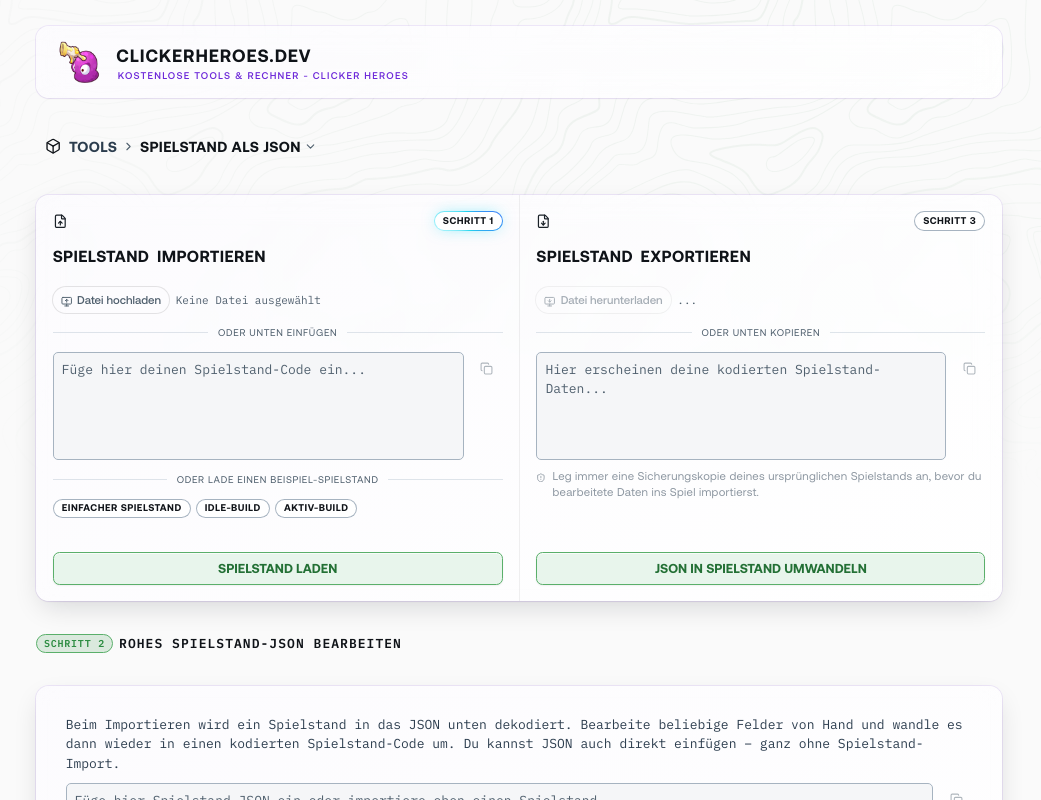
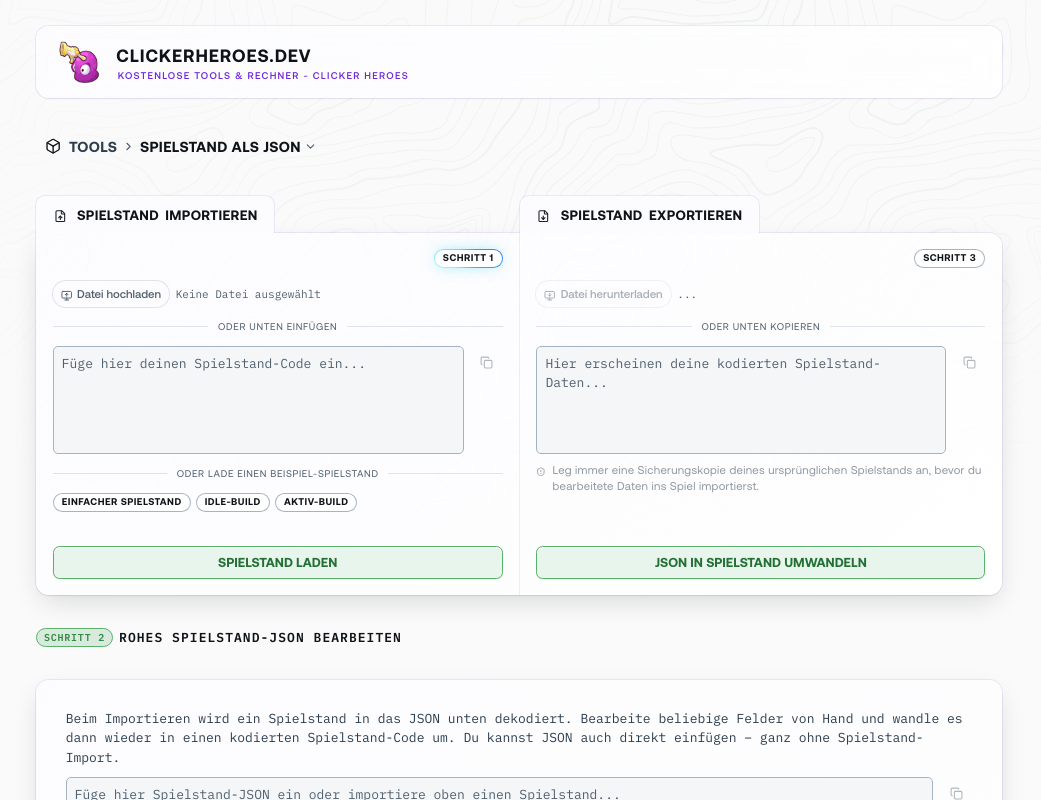
Before and after one commit to magnus-allison/clicker-heroes-save-editor, a Next.js app: page /de/tools/save-json in a window 1280 px wide. Shown: the top 800 px of the page, without its empty margins (121-1162 px from the left). Built offline with nearby package versions, Linux system fonts and the light colour scheme.

Commit message:
ui updates save panel

```diff
--- /dev/null
+++ b/components/editor/SaveDataFolder.tsx
@@ -0,0 +1,42 @@
+import type { ReactNode } from 'react';
+import { useTranslations } from 'next-intl';
+import { FileDownIcon, FileUpIcon } from 'lucide-react';
+
+import { FolderTab } from '@/components/ui/FolderTab';
+import { PanelSection } from '@/components/ui/PanelSection';
+import { cn } from 'cn';
+
+/**
+ * Where a save field's own heading (icon and title) gives way to a folder tab
+ * above it: `always`, or only from `lg`, where the panel splits into two
+ * columns and each half gets a tab. The title stays in the field for screen
+ * readers either way; only its look moves to the tab.
+ */
+export type HeadingInTab = 'always' | 'lg';
+
+export const headingInTabClasses = {
+	always: { icon: 'hidden', title: 'sr-only', row: 'mb-4' },
+	lg: { icon: 'lg:hidden', title: 'lg:sr-only', row: 'lg:mb-4' }
+} as const satisfies Record<HeadingInTab, { icon: string; title: string; row: string }>;
+
+/**
+ * The import/export card as a folder: the Import tab stands on the top-left
+ * corner and, once the halves sit side by side, the Export tab stands over the
+ * right half. Below `lg` the halves stack, so Export keeps its heading inside.
+ * Pass `SaveImportField headingInTab='always'` and
+ * `SaveExportField headingInTab='lg'` as the two children.
+ */
+export const SaveDataFolder = ({ children }: { children: ReactNode }) => {
+	const t = useTranslations('editor');
+
+	return (
+		<div className='flex flex-col'>
+			<div className='grid lg:grid-cols-2'>
+				<FolderTab icon={FileUpIcon} title={t('importField.title')} />
+				{/* Starts partway along the panel, on the column divider, so no pull-left. */}
+				<FolderTab className={cn('ml-0 max-lg:hidden')} icon={FileDownIcon} title={t('exportField.title')} />
+			</div>
+			<PanelSection className='folder-panel grid rounded-tl-none p-0 lg:grid-cols-2'>{children}</PanelSection>
+		</div>
+	);
+};
--- a/components/editor/SaveExportField.tsx
+++ b/components/editor/SaveExportField.tsx
@@ -3,6 +3,7 @@
 import type { ReactNode } from 'react';
 import { useTranslations } from 'next-intl';
 
+import { headingInTabClasses, type HeadingInTab } from '@/components/editor/SaveDataFolder';
 import { CopyButton } from '@/components/ui/CopyButton';
 import { FieldDivider } from '@/components/ui/FieldDivider';
 import { TextInput } from '@/components/ui/TextInput';
@@ -11,6 +12,7 @@ import { FileDownIcon, MonitorDownIcon, ShieldAlertIcon, TriangleAlertIcon } fro
 import { Pill } from '../ui/Pill';
 import { CardTitle } from '../ui/LinkCard';
 import { SaveDataButton } from './SaveDataButton';
+import { cn } from 'cn';
 
 type Props = {
 	title: string;
@@ -35,6 +37,8 @@ type Props = {
 	belowOutput?: ReactNode;
 	/** Name given to the downloaded file. */
 	fileName?: string;
+	/** Set inside `SaveDataFolder`, whose tab shows this field's heading. */
+	headingInTab?: HeadingInTab;
 };
 
 /**
@@ -48,6 +52,7 @@ export const SaveExportField = ({
 	belowOutput,
 	dataLabel,
 	fileName = 'clicker-heroes-save.txt',
+	headingInTab,
 	isActiveStep = false,
 	onAction,
 	onValueChange,
@@ -58,6 +63,7 @@ export const SaveExportField = ({
 	const { showToast } = useToast();
 	const t = useTranslations('editor');
 	const tCommon = useTranslations('common.ui');
+	const tabbed = headingInTab ? headingInTabClasses[headingInTab] : undefined;
 	const hasValue = value.trim().length > 0;
 
 	const handleDownload = () => {
@@ -88,15 +94,20 @@ export const SaveExportField = ({
 	return (
 		<section className='flex min-w-0 flex-col border-t border-shadow lg:border-l lg:border-t-0'>
 			<div className='flex flex-1 flex-col p-5'>
-				<span className='flex items-center gap-2'>
-					<span className='flex items-center justify-center transition-[background-color] duration-200'>
+				<span className={cn('flex items-center gap-2', tabbed?.row)}>
+					<span
+						className={cn(
+							'flex items-center justify-center transition-[background-color] duration-200',
+							tabbed?.icon
+						)}
+					>
 						<FileDownIcon aria-hidden='true' className='h-4.5 w-4.5' />
 					</span>
 					<Pill className='ml-auto' isShining={isActiveStep}>
 						{tCommon('step', { number: 3 })}
 					</Pill>
 				</span>
-				<CardTitle title={t('exportField.title')} />
+				<CardTitle className={tabbed?.title} title={t('exportField.title')} />
 				<div className='flex flex-1 flex-col gap-2.5'>
 					<div className='flex flex-wrap items-center gap-2'>
 						<button
--- a/components/editor/SaveImportField.tsx
+++ b/components/editor/SaveImportField.tsx
@@ -5,6 +5,7 @@ import { useRef, useState } from 'react';
 import { useTranslations } from 'next-intl';
 
 import { ExampleSaveButtons } from '@/components/editor/ExampleSaveButtons';
+import { headingInTabClasses, type HeadingInTab } from '@/components/editor/SaveDataFolder';
 import { CopyButton } from '@/components/ui/CopyButton';
 import { EditorImage } from '@/components/ui/EditorImage';
 import { FieldDivider } from '@/components/ui/FieldDivider';
@@ -15,6 +16,7 @@ import { FileUpIcon, MonitorUpIcon } from 'lucide-react';
 import { Pill } from '../ui/Pill';
 import { CardTitle } from '../ui/LinkCard';
 import { SaveDataButton } from './SaveDataButton';
+import { cn } from 'cn';
 
 export type SaveImportSource = 'paste' | 'file' | 'example';
 
@@ -32,6 +34,8 @@ type Props = {
 	fileInputId: string;
 	examples?: ExampleSave[];
 	isActiveStep?: boolean;
+	/** Set inside `SaveDataFolder`, whose tab shows this field's heading. */
+	headingInTab?: HeadingInTab;
 	/**
 	 * Text the paste field starts with, such as a restored save. Only read on
 	 * mount; give the field a new `key` to apply a different one.
@@ -55,6 +59,7 @@ const MAX_SAVE_FILE_BYTES = 4 * 1024 * 1024;
 export const SaveImportField = ({
 	examples,
 	fileInputId,
+	headingInTab,
 	initialValue = '',
 	isActiveStep = false,
 	onLoad
@@ -66,6 +71,7 @@ export const SaveImportField = ({
 	// `null` until a file or example is picked, so the placeholder follows the locale.
 	const [selectedFileName, setSelectedFileName] = useState<string | null>(null);
 	const [decodeValue, setDecodeValue] = useState(initialValue);
+	const tabbed = headingInTab ? headingInTabClasses[headingInTab] : undefined;
 
 	const handleFileChange = async (event: ChangeEvent<HTMLInputElement>) => {
 		const input = event.target;
@@ -99,15 +105,20 @@ export const SaveImportField = ({
 
 	return (
 		<section className='flex min-w-0 flex-col p-5'>
-			<span className='flex items-center gap-2'>
-				<span className='flex items-center justify-center transition-[background-color] duration-200'>
+			<span className={cn('flex items-center gap-2', tabbed?.row)}>
+				<span
+					className={cn(
+						'flex items-center justify-center transition-[background-color] duration-200',
+						tabbed?.icon
+					)}
+				>
 					<FileUpIcon aria-hidden='true' className='h-4.5 w-4.5' />
 				</span>
 				<Pill className='ml-auto' isShining={isActiveStep}>
 					{tCommon('step', { number: 1 })}
 				</Pill>
 			</span>
-			<CardTitle title={t('importField.title')} />
+			<CardTitle className={tabbed?.title} title={t('importField.title')} />
 
 			<div className='flex flex-1 flex-col gap-2.5'>
 				<input
--- a/components/tools/save-converter/SaveConverterPanel.tsx
+++ b/components/tools/save-converter/SaveConverterPanel.tsx
@@ -3,6 +3,7 @@
 import { useState } from 'react';
 import { useTranslations } from 'next-intl';
 
+import { SaveDataFolder } from '@/components/editor/SaveDataFolder';
 import { SaveExportField } from '@/components/editor/SaveExportField';
 import { SaveImportField } from '@/components/editor/SaveImportField';
 import { useSaveImport } from '@/components/editor/useSaveImport';
@@ -103,14 +104,16 @@ export const SaveConverterPanel = () => {
 
 	return (
 		<>
-			<PanelSection className='grid lg:grid-cols-2 p-0'>
+			<SaveDataFolder>
 				<SaveImportField
+					headingInTab='always'
 					examples={saveConverterExamples}
 					fileInputId='save-converter-file-input'
 					isActiveStep={!loadedSave}
 					onLoad={importSave}
 				/>
 				<SaveExportField
+					headingInTab='lg'
 					actionLabel={t('export.action')}
 					ariaLabel={t('export.ariaLabel')}
 					dataLabel={t('export.dataLabel')}
@@ -121,7 +124,7 @@ export const SaveConverterPanel = () => {
 					title={t('export.title')}
 					value={encodeValue}
 				/>
-			</PanelSection>
+			</SaveDataFolder>
 
 			<StepTitle step={2} title={t('step')} />
 			<div
--- a/components/tools/save-json/SaveJsonPanel.tsx
+++ b/components/tools/save-json/SaveJsonPanel.tsx
@@ -3,6 +3,7 @@
 import { useState } from 'react';
 import { useTranslations } from 'next-intl';
 
+import { SaveDataFolder } from '@/components/editor/SaveDataFolder';
 import { SaveExportField } from '@/components/editor/SaveExportField';
 import { SaveImportField } from '@/components/editor/SaveImportField';
 import { useSaveImport } from '@/components/editor/useSaveImport';
@@ -104,9 +105,15 @@ export const SaveJsonPanel = () => {
 
 	return (
 		<>
-			<PanelSection className='grid lg:grid-cols-2 p-0'>
-				<SaveImportField fileInputId='save-json-file-input' isActiveStep={isJsonEmpty} onLoad={importSave} />
+			<SaveDataFolder>
+				<SaveImportField
+					headingInTab='always'
+					fileInputId='save-json-file-input'
+					isActiveStep={isJsonEmpty}
+					onLoad={importSave}
+				/>
 				<SaveExportField
+					headingInTab='lg'
 					actionLabel={t('export.action')}
 					ariaLabel={t('export.ariaLabel')}
 					dataLabel={t('export.dataLabel')}
@@ -117,7 +124,7 @@ export const SaveJsonPanel = () => {
 					title={t('export.title')}
 					value={encodeValue}
 				/>
-			</PanelSection>
+			</SaveDataFolder>
 
 			<StepTitle step={2} title={t('step')} />
 			<PanelSection>
--- a/components/ui/CollapsiblePanel.tsx
+++ b/components/ui/CollapsiblePanel.tsx
@@ -4,6 +4,11 @@ import { ChevronDownIcon, type LucideIcon } from 'lucide-react';
 import { useEffect, useId, useRef, useState, type ReactNode } from 'react';
 
 import { AnchorLink } from '@/components/ui/AnchorLink';
+import {
+	folderTabClassName,
+	folderTabIconClassName,
+	folderTabTitleClassName
+} from '@/components/ui/FolderTab';
 import { PanelSection } from '@/components/ui/PanelSection';
 import { cn } from 'cn';
 
@@ -74,14 +79,15 @@ export const CollapsiblePanel = ({
 				<button
 					aria-controls={bodyId}
 					aria-expanded={isOpen}
-					className='glass-tab relative z-10 flex min-w-0 cursor-pointer items-center gap-3 rounded-t-xl px-5 pt-3 pb-2.5 text-left focus-visible:outline-2 focus-visible:-outline-offset-2 focus-visible:outline-line-strong'
+					className={cn(
+						folderTabClassName,
+						'cursor-pointer text-left focus-visible:outline-2 focus-visible:-outline-offset-2 focus-visible:outline-line-strong'
+					)}
 					onClick={() => setIsOpen((open) => !open)}
 					type='button'
 				>
-					{Icon ? <Icon aria-hidden='true' className='h-4.5 w-4.5 shrink-0 text-fg pt-0.5' /> : null}
-					<span className='font-aeonik min-w-0 text-[1.05rem] leading-snug font-semibold tracking-wide uppercase text-fg-strong [word-spacing:0.2em]'>
-						{title}
-					</span>
+					{Icon ? <Icon aria-hidden='true' className={folderTabIconClassName} /> : null}
+					<span className={folderTabTitleClassName}>{title}</span>
 					<ChevronDownIcon
 						aria-hidden='true'
 						className={cn(
--- /dev/null
+++ b/components/ui/FolderTab.tsx
@@ -0,0 +1,34 @@
+import type { LucideIcon } from 'lucide-react';
+
+import { cn } from 'cn';
+
+/**
+ * The folder tab that stands up off a panel's top edge (see `.glass-tab` in
+ * globals.css for how it joins the panel). The tab pulls 1px left so its
+ * border lands in the column the panel's ring occupies; a tab that starts
+ * partway along the panel instead passes `ml-0`.
+ */
+export const folderTabClassName =
+	'glass-tab relative z-10 -ml-px flex w-fit min-w-0 items-center gap-3 rounded-t-xl px-5 pt-3 pb-2.5';
+
+export const folderTabTitleClassName =
+	'font-aeonik min-w-0 text-[1.05rem] leading-snug font-semibold tracking-wide uppercase text-fg-strong [word-spacing:0.2em]';
+
+export const folderTabIconClassName = 'h-4.5 w-4.5 shrink-0 text-fg pt-0.5';
+
+type Props = {
+	icon?: LucideIcon;
+	title: string;
+	className?: string;
+};
+
+/**
+ * A static tab: a label on a panel. Hidden from assistive tech, since the
+ * section it names keeps its own heading for screen readers.
+ */
+export const FolderTab = ({ className, icon: Icon, title }: Props) => (
+	<div aria-hidden='true' className={cn(folderTabClassName, className)}>
+		{Icon ? <Icon className={folderTabIconClassName} /> : null}
+		<span className={folderTabTitleClassName}>{title}</span>
+	</div>
+);
```
Also changed, not shown: app/globals.css (+6 -5 lines), components/editor/SaveDataPanel.tsx (+5 -3 lines).
